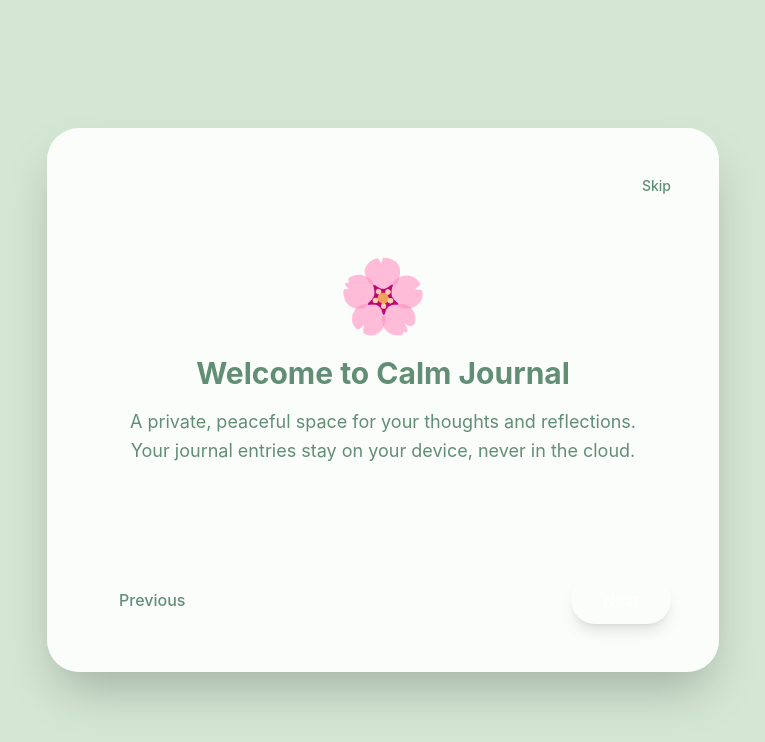
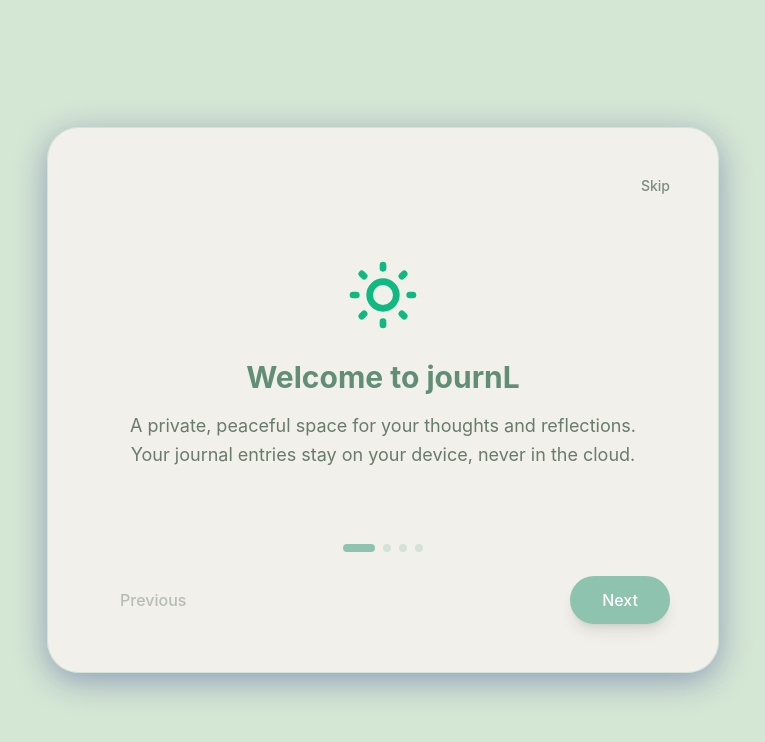
Before and after one commit to luckyxjx/JournL, a Next.js app: page / in a window 1280 px wide. Shown: the top 742 px of the page, without its empty margins (257-1022 px from the left). Built offline with nearby package versions, Linux system fonts and the light colour scheme; no server answers.

Commit message:
carousal effect

```diff
--- a/components/OnboardingCarousel.tsx
+++ b/components/OnboardingCarousel.tsx
@@ -6,29 +6,34 @@ import { motion, AnimatePresence } from 'framer-motion';
 interface OnboardingSlide {
   title: string;
   description: string;
-  icon: string;
+  icon: React.ComponentType<{ className?: string; style?: React.CSSProperties }>;
+  color: string;
 }
 
 const slides: OnboardingSlide[] = [
   {
-    title: 'Welcome to Calm Journal',
+    title: 'Welcome to journL',
     description: 'A private, peaceful space for your thoughts and reflections. Your journal entries stay on your device, never in the cloud.',
-    icon: '🌸',
+    icon: WelcomeIcon,
+    color: '#10B981',
   },
   {
     title: 'Complete Privacy',
     description: 'All your journal entries, photos, and personal thoughts are stored locally on your device. We never see or access your content.',
-    icon: '🔒',
+    icon: PrivacyIcon,
+    color: '#8B5CF6',
   },
   {
     title: 'Track Your Moods',
     description: 'Tag your entries with moods and see beautiful visualizations of your emotional journey over time.',
-    icon: '💭',
+    icon: MoodIcon,
+    color: '#F59E0B',
   },
   {
     title: 'Works Offline',
     description: 'Journal anytime, anywhere. No internet connection required. Your data is always available to you.',
-    icon: '✨',
+    icon: OfflineIcon,
+    color: '#EC4899',
   },
 ];
 
@@ -55,14 +60,14 @@ export default function OnboardingCarousel({ onComplete, onSkip }: OnboardingCar
   };
 
   return (
-    <div className="fixed inset-0 bg-gradient-to-br from-mint-green via-sage-green to-cream flex items-center justify-center z-50">
+    <div className="fixed inset-0 bg-peaceful-bg flex items-center justify-center z-50">
       <div className="max-w-2xl w-full mx-4">
-        <div className="bg-white/90 backdrop-blur-sm rounded-[32px] shadow-2xl p-8 md:p-12">
+        <div className="bg-peaceful-warm/90 backdrop-blur-md border border-peaceful rounded-[32px] shadow-glass p-8 md:p-12">
           {/* Skip button */}
           <div className="flex justify-end mb-4">
             <button
               onClick={onSkip}
-              className="text-forest-green/60 hover:text-forest-green transition-colors text-sm font-medium"
+              className="text-peaceful-text/60 hover:text-peaceful-accent transition-colors text-sm font-medium"
             >
               Skip
             </button>
@@ -78,11 +83,21 @@ export default function OnboardingCarousel({ onComplete, onSkip }: OnboardingCar
               transition={{ duration: 0.3 }}
               className="text-center min-h-[300px] flex flex-col items-center justify-center"
             >
-              <div className="text-7xl mb-6">{slides[currentSlide].icon}</div>
-              <h2 className="text-3xl font-bold text-forest-green mb-4">
+              <div className="mb-6 flex justify-center">
+                {(() => {
+                  const IconComponent = slides[currentSlide].icon;
+                  return (
+                    <IconComponent
+                      className="w-20 h-20"
+                      style={{ color: slides[currentSlide].color }}
+                    />
+                  );
+                })()}
+              </div>
+              <h2 className="text-3xl font-bold text-peaceful-text mb-4">
                 {slides[currentSlide].title}
               </h2>
-              <p className="text-lg text-forest-green/70 leading-relaxed max-w-lg">
+              <p className="text-lg text-peaceful-text/70 leading-relaxed max-w-lg">
                 {slides[currentSlide].description}
               </p>
             </motion.div>
@@ -96,8 +111,8 @@ export default function OnboardingCarousel({ onComplete, onSkip }: OnboardingCar
                 onClick={() => setCurrentSlide(index)}
                 className={`h-2 rounded-full transition-all ${
                   index === currentSlide
-                    ? 'w-8 bg-forest-green'
-                    : 'w-2 bg-forest-green/30 hover:bg-forest-green/50'
+                    ? 'w-8 bg-peaceful-accent'
+                    : 'w-2 bg-peaceful-accent/30 hover:bg-peaceful-accent/50'
                 }`}
                 aria-label={`Go to slide ${index + 1}`}
               />
@@ -111,15 +126,15 @@ export default function OnboardingCarousel({ onComplete, onSkip }: OnboardingCar
               disabled={currentSlide === 0}
               className={`px-6 py-3 rounded-full font-medium transition-all ${
                 currentSlide === 0
-                  ? 'text-forest-green/30 cursor-not-allowed'
-                  : 'text-forest-green hover:bg-forest-green/10'
+                  ? 'text-peaceful-text/30 cursor-not-allowed'
+                  : 'text-peaceful-text hover:bg-peaceful-accent/10'
               }`}
             >
               Previous
             </button>
             <button
               onClick={handleNext}
-              className="px-8 py-3 bg-forest-green text-white rounded-full font-medium hover:bg-forest-green/90 transition-all shadow-lg hover:shadow-xl"
+              className="px-8 py-3 bg-peaceful-accent text-white rounded-full font-medium hover:bg-peaceful-accent/90 transition-all shadow-lg hover:shadow-xl"
             >
               {currentSlide === slides.length - 1 ? 'Get Started' : 'Next'}
             </button>
@@ -129,3 +144,36 @@ export default function OnboardingCarousel({ onComplete, onSkip }: OnboardingCar
     </div>
   );
 }
+
+// Custom Icon Components for Onboarding
+function WelcomeIcon({ className, style }: { className?: string; style?: React.CSSProperties }) {
+  return (
+    <svg className={className} style={style} fill="none" stroke="currentColor" viewBox="0 0 24 24">
+      <path strokeLinecap="round" strokeLinejoin="round" strokeWidth={2} d="M12 3v1m0 16v1m9-9h-1M4 12H3m15.364 6.364l-.707-.707M6.343 6.343l-.707-.707m12.728 0l-.707.707M6.343 17.657l-.707.707M16 12a4 4 0 11-8 0 4 4 0 018 0z" />
+    </svg>
+  );
+}
+
+function PrivacyIcon({ className, style }: { className?: string; style?: React.CSSProperties }) {
+  return (
+    <svg className={className} style={style} fill="none" stroke="currentColor" viewBox="0 0 24 24">
+      <path strokeLinecap="round" strokeLinejoin="round" strokeWidth={2} d="M12 15v2m-6 4h12a2 2 0 002-2v-6a2 2 0 00-2-2H6a2 2 0 00-2 2v6a2 2 0 002 2zm10-10V7a4 4 0 00-8 0v4h8z" />
+    </svg>
+  );
+}
+
+function MoodIcon({ className, style }: { className?: string; style?: React.CSSProperties }) {
+  return (
+    <svg className={className} style={style} fill="none" stroke="currentColor" viewBox="0 0 24 24">
+      <path strokeLinecap="round" strokeLinejoin="round" strokeWidth={2} d="M9.663 17h4.673M12 3v1m6.364 1.636l-.707.707M21 12h-1M4 12H3m3.343-5.657l-.707-.707m2.828 9.9a5 5 0 117.072 0l-.548.547A3.374 3.374 0 0014 18.469V19a2 2 0 11-4 0v-.531c0-.895-.356-1.754-.988-2.386l-.548-.547z" />
+    </svg>
+  );
+}
+
+function OfflineIcon({ className, style }: { className?: string; style?: React.CSSProperties }) {
+  return (
+    <svg className={className} style={style} fill="none" stroke="currentColor" viewBox="0 0 24 24">
+      <path strokeLinecap="round" strokeLinejoin="round" strokeWidth={2} d="M12 18h.01M8 21h8a2 2 0 002-2V5a2 2 0 00-2-2H8a2 2 0 00-2 2v14a2 2 0 002 2z" />
+    </svg>
+  );
+}
```
